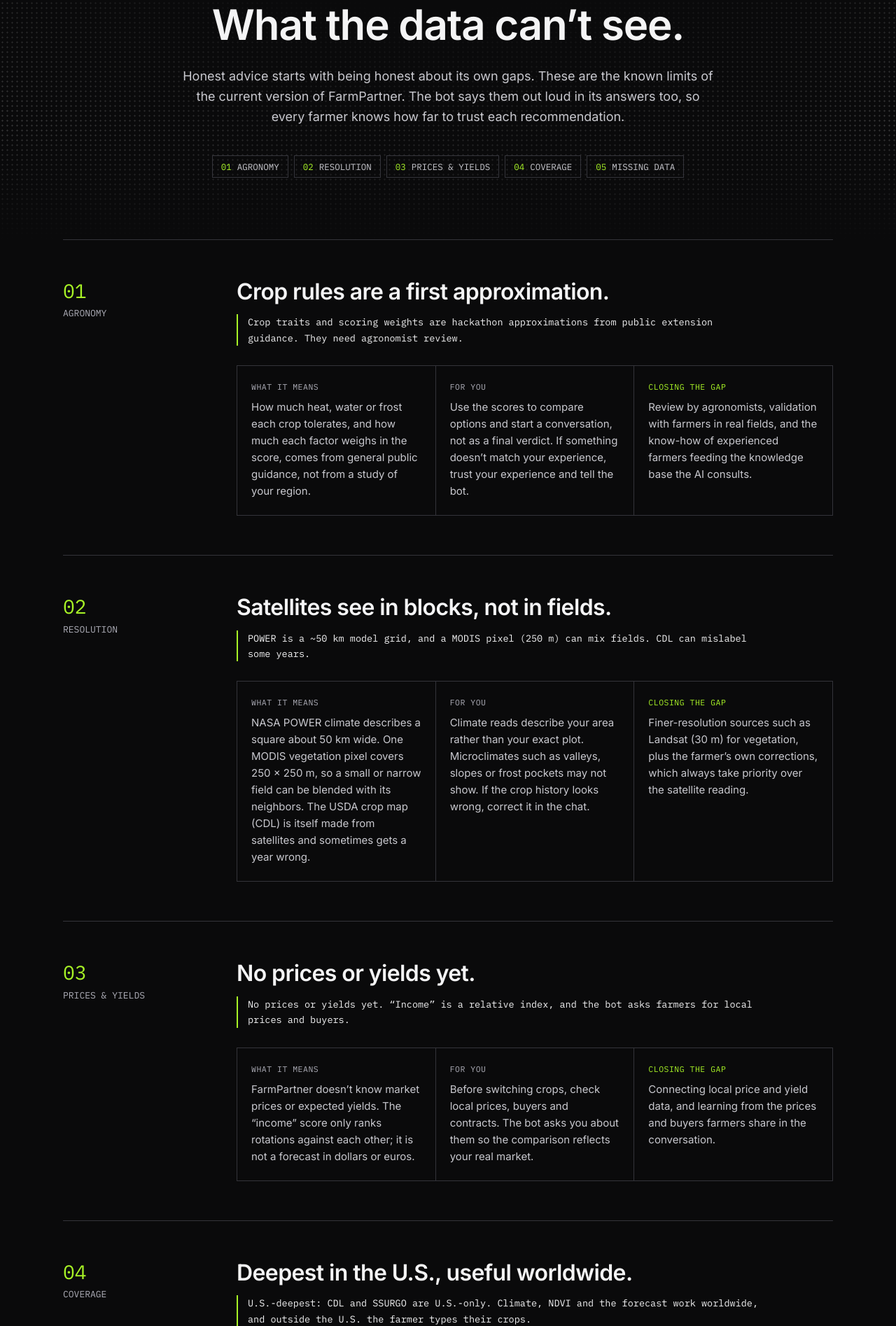
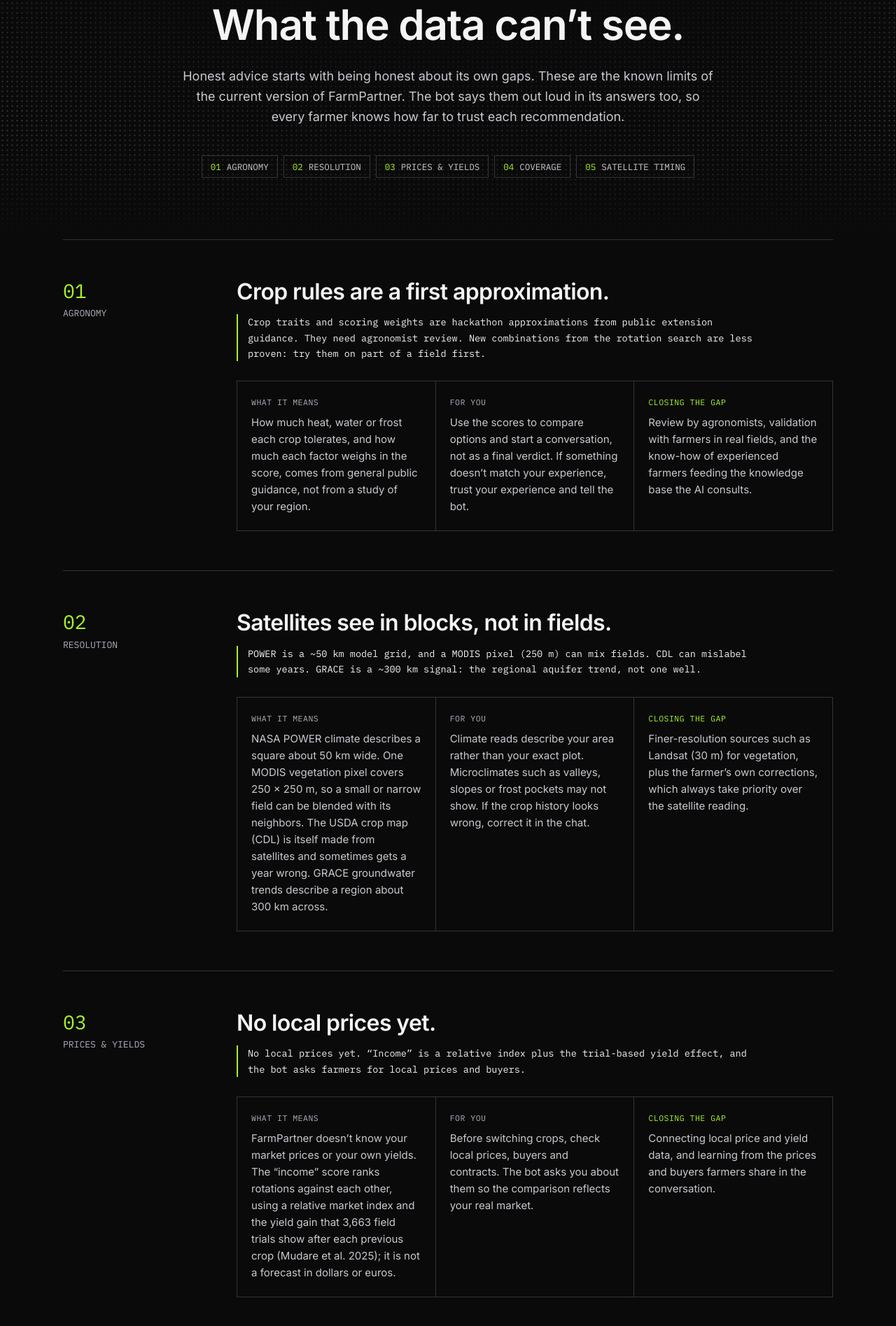
Before and after one commit to iker-gonzalez/farmpartner, a FastAPI app: page /limits in a window 1280 px wide. Shown: the part 233-2128 px from the top of the page at 70% size. Run offline with FastAPI, Linux system fonts and the light colour scheme.

Commit message:
docs: limits, What & How and submission match what the app does today
- /limits: SMAP and ECOSTRESS are wired in; section 05 is now satellite timing
  (20-30 min via AppEEARS, 9 km SMAP, irregular ECOSTRESS passes). Income uses the
  trial-based yield effect; search-found rotations, GRACE scale and FAOSTAT noted.
  No 'confidence level' claim (the app shows data gaps instead).
- /what-and-how: the five NASA missions actually used (no GPM, Landsat, SRTM),
  plus a link to every source on /data-and-science.
- SUBMISSION.md: 7 tools + library, rotation search, 46 languages, new CTA.

Co-Authored-By: Claude Opus 5.5 <noreply@anthropic.com>

```diff
--- a/app/templates/limits.html
+++ b/app/templates/limits.html
@@ -74,7 +74,7 @@
       <li><a href="#resolution"><span>02</span>RESOLUTION</a></li>
       <li><a href="#economics"><span>03</span>PRICES &amp; YIELDS</a></li>
       <li><a href="#coverage"><span>04</span>COVERAGE</a></li>
-      <li><a href="#missing-data"><span>05</span>MISSING DATA</a></li>
+      <li><a href="#satellite-timing"><span>05</span>SATELLITE TIMING</a></li>
     </ul>
   </section>
 
@@ -84,7 +84,7 @@
         <p class="side"><b>01</b>AGRONOMY</p>
         <div>
           <h2>Crop rules are a first approximation.</h2>
-          <p class="said">Crop traits and scoring weights are hackathon approximations from public extension guidance. They need agronomist review.</p>
+          <p class="said">Crop traits and scoring weights are hackathon approximations from public extension guidance. They need agronomist review. New combinations from the rotation search are less proven: try them on part of a field first.</p>
           <div class="cols">
             <div class="col"><span class="k">WHAT IT MEANS</span><p>How much heat, water or frost each crop tolerates, and how much each factor weighs in the score, comes from general public guidance, not from a study of your region.</p></div>
             <div class="col"><span class="k">FOR YOU</span><p>Use the scores to compare options and start a conversation, not as a final verdict. If something doesn’t match your experience, trust your experience and tell the bot.</p></div>
@@ -97,9 +97,9 @@
         <p class="side"><b>02</b>RESOLUTION</p>
         <div>
           <h2>Satellites see in blocks, not in fields.</h2>
-          <p class="said">POWER is a ~50 km model grid, and a MODIS pixel (250 m) can mix fields. CDL can mislabel some years.</p>
+          <p class="said">POWER is a ~50 km model grid, and a MODIS pixel (250 m) can mix fields. CDL can mislabel some years. GRACE is a ~300 km signal: the regional aquifer trend, not one well.</p>
           <div class="cols">
-            <div class="col"><span class="k">WHAT IT MEANS</span><p>NASA POWER climate describes a square about 50 km wide. One MODIS vegetation pixel covers 250 × 250 m, so a small or narrow field can be blended with its neighbors. The USDA crop map (CDL) is itself made from satellites and sometimes gets a year wrong.</p></div>
+            <div class="col"><span class="k">WHAT IT MEANS</span><p>NASA POWER climate describes a square about 50 km wide. One MODIS vegetation pixel covers 250 × 250 m, so a small or narrow field can be blended with its neighbors. The USDA crop map (CDL) is itself made from satellites and sometimes gets a year wrong. GRACE groundwater trends describe a region about 300 km across.</p></div>
             <div class="col"><span class="k">FOR YOU</span><p>Climate reads describe your area rather than your exact plot. Microclimates such as valleys, slopes or frost pockets may not show. If the crop history looks wrong, correct it in the chat.</p></div>
             <div class="col next"><span class="k">CLOSING THE GAP</span><p>Finer-resolution sources such as Landsat (30 m) for vegetation, plus the farmer’s own corrections, which always take priority over the satellite reading.</p></div>
           </div>
@@ -109,10 +109,10 @@
       <li class="limit" id="economics">
         <p class="side"><b>03</b>PRICES &amp; YIELDS</p>
         <div>
-          <h2>No prices or yields yet.</h2>
-          <p class="said">No prices or yields yet. “Income” is a relative index, and the bot asks farmers for local prices and buyers.</p>
+          <h2>No local prices yet.</h2>
+          <p class="said">No local prices yet. “Income” is a relative index plus the trial-based yield effect, and the bot asks farmers for local prices and buyers.</p>
           <div class="cols">
-            <div class="col"><span class="k">WHAT IT MEANS</span><p>FarmPartner doesn’t know market prices or expected yields. The “income” score only ranks rotations against each other; it is not a forecast in dollars or euros.</p></div>
+            <div class="col"><span class="k">WHAT IT MEANS</span><p>FarmPartner doesn’t know your market prices or your own yields. The “income” score ranks rotations against each other, using a relative market index and the yield gain that 3,663 field trials show after each previous crop (Mudare et al. 2025); it is not a forecast in dollars or euros.</p></div>
             <div class="col"><span class="k">FOR YOU</span><p>Before switching crops, check local prices, buyers and contracts. The bot asks you about them so the comparison reflects your real market.</p></div>
             <div class="col next"><span class="k">CLOSING THE GAP</span><p>Connecting local price and yield data, and learning from the prices and buyers farmers share in the conversation.</p></div>
           </div>
@@ -123,24 +123,24 @@
         <p class="side"><b>04</b>COVERAGE</p>
         <div>
           <h2>Deepest in the U.S., useful worldwide.</h2>
-          <p class="said">U.S.-deepest: CDL and SSURGO are U.S.-only. Climate, NDVI and the forecast work worldwide, and outside the U.S. the farmer types their crops.</p>
+          <p class="said">U.S.-deepest: CDL and SSURGO are U.S.-only. Climate, NDVI and the forecast work worldwide; outside the U.S. the farmer types their crops and FAOSTAT limits the search to crops the country grows.</p>
           <div class="cols">
-            <div class="col"><span class="k">WHAT IT MEANS</span><p>Crop history (USDA CDL) and detailed soil data (USDA SSURGO) only exist for the United States. NASA climate, vegetation health (NDVI) and the weather forecast cover the whole planet.</p></div>
+            <div class="col"><span class="k">WHAT IT MEANS</span><p>Crop history (USDA CDL) and detailed soil data (USDA SSURGO) only exist for the United States. NASA climate, vegetation health (NDVI), soil moisture, crop stress, groundwater trends and the weather forecast cover the whole planet.</p></div>
             <div class="col"><span class="k">FOR YOU</span><p>Outside the U.S., tell the bot which crops you grow and what your soil is like. The climate analysis works just the same; crop history and soil detail come from you.</p></div>
             <div class="col next"><span class="k">CLOSING THE GAP</span><p>Global soil and crop-type datasets, so farmers everywhere get the same depth of analysis without typing it in.</p></div>
           </div>
         </div>
       </li>
 
-      <li class="limit" id="missing-data">
-        <p class="side"><b>05</b>MISSING DATA</p>
+      <li class="limit" id="satellite-timing">
+        <p class="side"><b>05</b>SATELLITE TIMING</p>
         <div>
-          <h2>Two NASA datasets aren’t wired in yet.</h2>
-          <p class="said">SMAP (9 km soil moisture) and ECOSTRESS (ET) need Earthdata login and are not wired in yet. POWER’s GWETROOT stands in for soil moisture.</p>
+          <h2>Some satellites answer minutes later, and not every day.</h2>
+          <p class="said">SMAP is a 9 km grid. ECOSTRESS passes are irregular, and clouds leave gaps. Both arrive 20–30 minutes after onboarding, and until then the report lists them as “processing”.</p>
           <div class="cols">
-            <div class="col"><span class="k">WHAT IT MEANS</span><p>SMAP measures soil moisture from space and ECOSTRESS measures how much water plants release (evapotranspiration). Both need a NASA Earthdata account, so for now soil moisture comes from POWER’s modeled root-zone wetness (<code>GWETROOT</code>).</p></div>
-            <div class="col"><span class="k">FOR YOU</span><p>Soil-moisture reads are a modeled, coarser estimate rather than a direct measurement. If your soil is wetter or drier than the bot thinks, say so.</p></div>
-            <div class="col next"><span class="k">CLOSING THE GAP</span><p>Connecting SMAP and ECOSTRESS through NASA Earthdata for measured soil moisture and plant water use.</p></div>
+            <div class="col"><span class="k">WHAT IT MEANS</span><p>SMAP (soil moisture) and ECOSTRESS (crop water stress) are requested from NASA AppEEARS for each new field. NASA processes them as a queue, so they come in 20–30 minutes after the first answer. SMAP describes a 9 km square; ECOSTRESS sees 70 m but only on the days the space station passes over, and clouds hide some of those passes.</p></div>
+            <div class="col"><span class="k">FOR YOU</span><p>Your first comparison uses climate, vegetation and crop maps; soil moisture and crop stress are added to the report and to the watering advice once they arrive. If your soil is wetter or drier than the bot thinks, say so.</p></div>
+            <div class="col next"><span class="k">CLOSING THE GAP</span><p>Requesting the satellite data ahead of time for common farming regions, and adding finer, more frequent soil-moisture products as they become available.</p></div>
           </div>
         </div>
       </li>
@@ -149,7 +149,7 @@
     <section class="why">
       <p class="side">■ WHY WE SAY THIS</p>
       <div>
-        <p class="big">A recommendation is only useful if you know <em>how far to trust it</em>. That’s why every answer comes with its evidence, a confidence level and the risks to check locally.</p>
+        <p class="big">A recommendation is only useful if you know <em>how far to trust it</em>. That’s why every answer comes with its evidence, the data gaps and the risks to check locally.</p>
         <p class="fine"><span>■ FarmPartner supports, and does not replace, farmer judgment and local agronomic expertise.</span><a href="{{ repo }}#known-limits-said-out-loud-in-the-app-too" target="_blank" rel="noopener">Known limits on GitHub ↗</a></p>
       </div>
     </section>
```
Also changed, not shown: app/templates/what_how.html (+9 -8 lines), docs/SUBMISSION.md (+12 -10 lines).
